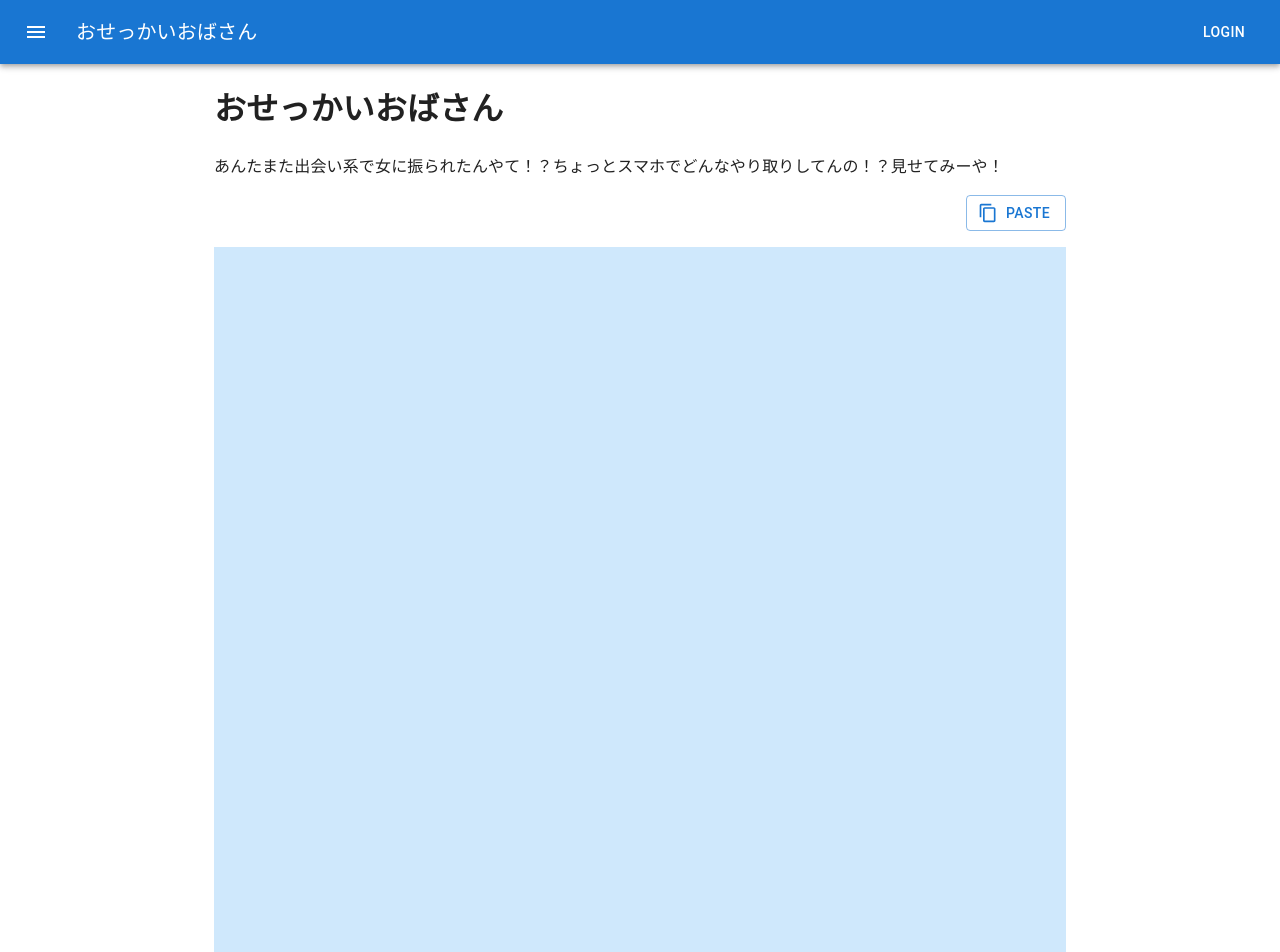
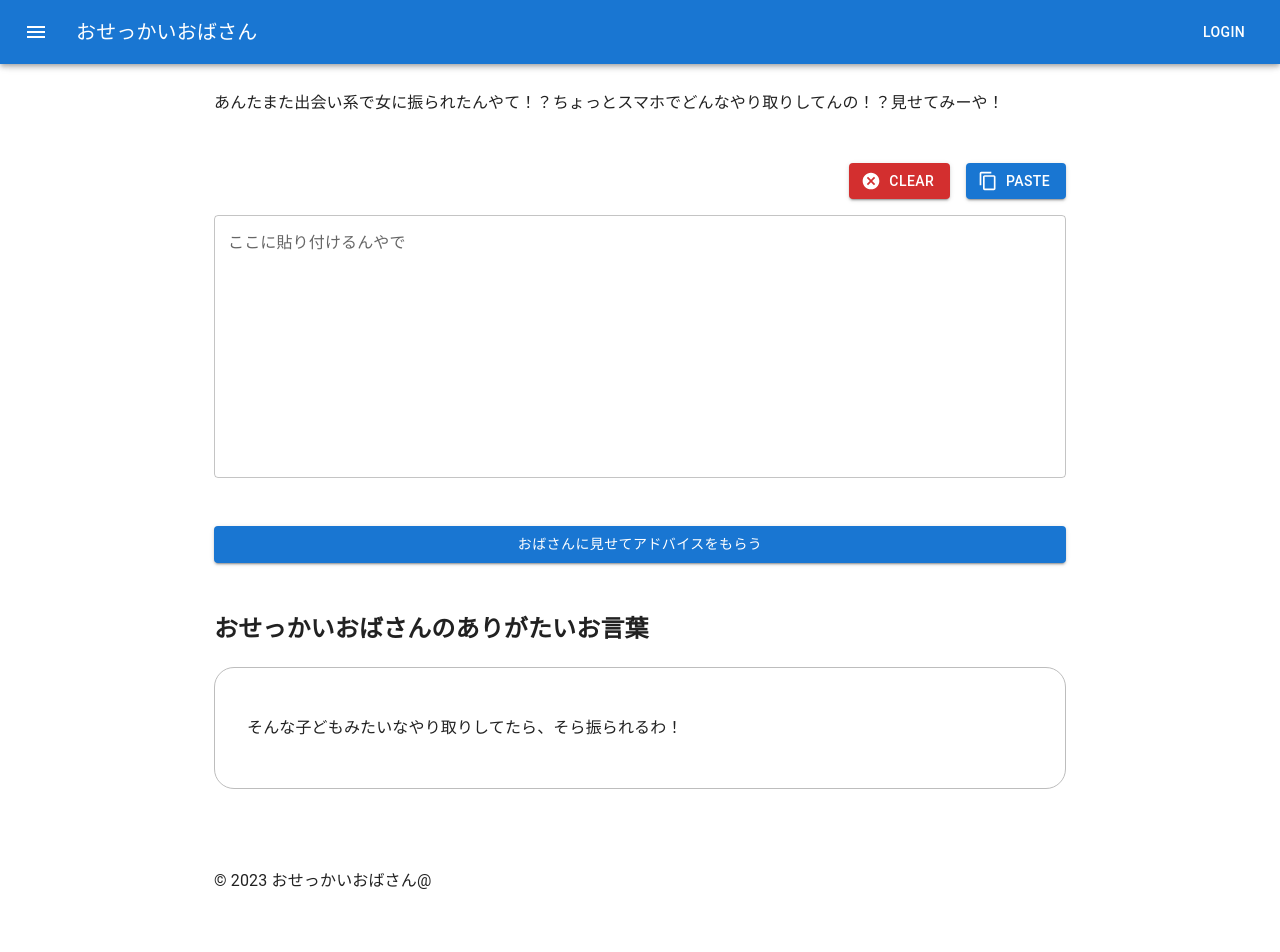
Before and after one commit to YasunariIguchi/nosy-aunty, a React (Create React App) app in the folder frontend/: page / in a window 1280 px wide. Shown: the top 952 px of the page. After the commit the page ends 925 px from the top, so only its background shows below. Built offline with nearby package versions, Linux system fonts and the light colour scheme.

Commit message:
[add] フォームを仮に配置（動作はまだ）

```diff
--- a/frontend/src/App.js
+++ b/frontend/src/App.js
@@ -1,4 +1,5 @@
 import NavBar from "./layouts/NavBar";
+import Footer from "./layouts/Footer";
 import Top from "./pages/Top";
 
 export default function App() {
@@ -6,6 +7,7 @@ export default function App() {
     <>
       <NavBar />
       <Top />
+      <Footer />
     </>
   );
 }
--- /dev/null
+++ b/frontend/src/components/ClearButton.js
@@ -0,0 +1,9 @@
+import { Button } from '@mui/material';
+import { Cancel } from '@mui/icons-material';
+export default function ClearButton() {
+  return (
+    <Button variant="contained" color="error" startIcon={<Cancel />}>
+      Clear
+    </Button>
+  );
+}
--- /dev/null
+++ b/frontend/src/components/ConsultButton.js
@@ -0,0 +1,8 @@
+import { Button } from "@mui/material";
+export default function ConsultButton() {
+  return (
+    <Button fullWidth variant="contained" >
+      おばさんに見せてアドバイスをもらう
+    </Button>
+  );
+}
--- /dev/null
+++ b/frontend/src/components/MainTextFiled.js
@@ -0,0 +1,12 @@
+import { TextField } from '@mui/material';
+export default function MainTextField() {
+  return (
+    <TextField
+      id="outlined-multiline-static"
+      label="ここに貼り付けるんやで"
+      multiline
+      fullWidth
+      rows={10}
+    />
+  );
+}
--- a/frontend/src/components/PasteButton.js
+++ b/frontend/src/components/PasteButton.js
@@ -2,7 +2,7 @@ import { Button } from '@mui/material';
 import { ContentCopy } from '@mui/icons-material';
 export default function PasteButton() {
   return (
-    <Button variant="outlined" startIcon={<ContentCopy />}>
+    <Button variant="contained" startIcon={<ContentCopy />}>
       Paste
     </Button>
   );
--- /dev/null
+++ b/frontend/src/layouts/Footer.js
@@ -0,0 +1,21 @@
+import { Container } from "@mui/material";
+
+export default function Footer() {
+  return (
+    <>
+      <style jsx="true">{`
+        .footer {
+          color: #bdbdbd;
+        }
+        .copyright{
+          padding: 1rem 0;
+        }
+      `}</style>
+      <Container maxWidth="md" className="footer">
+        <div className="copyright">
+          <p>© 2023 おせっかいおばさん@</p>
+        </div>
+      </Container>
+    </>
+  );
+}
--- a/frontend/src/layouts/NavBar.js
+++ b/frontend/src/layouts/NavBar.js
@@ -7,10 +7,15 @@ import IconButton from '@mui/material/IconButton';
 import MenuIcon from '@mui/icons-material/Menu';
 
 export default function NavBar() {
-  const props = { marginBottom: 20 }
   return (
-    <Box sx={{ flexGrow: 1 }}>
-      <AppBar position="static" style={props}>
+    <>
+      <style jsx="true">{`
+        .navbar-wrapper {
+          margin-bottom: 88px;
+        }
+      `}</style>
+      <Box sx={{ flexGrow: 1 }} className="navbar-wrapper">
+        <AppBar position="fixed">
           <Toolbar>
 
             <IconButton
@@ -32,5 +37,6 @@ export default function NavBar() {
           </Toolbar>
         </AppBar>
       </Box>
+    </>
   );
 }
--- a/frontend/src/pages/Top.js
+++ b/frontend/src/pages/Top.js
@@ -1,25 +1,67 @@
 import CssBaseline from '@mui/material/CssBaseline';
-import { Box, Container } from '@mui/system';
+import { Container } from '@mui/system';
 import PasteButton from '../components/PasteButton';
+import MainTextField from '../components/MainTextFiled';
+import ConsultButton from '../components/ConsultButton';
+import ClearButton from '../components/ClearButton';
 
 export default function Top() {
   return (
     <>
-      <style jsx>{`
-        .paste-button {
-          margin-bottom: 1rem;
+      <style jsx="true">{`
+        .pre-text {
+          margin-bottom: 3rem;
+        }
+        .button-area {
           display: flex;
           justify-content: flex-end;
+          gap: 1rem;
+          margin-bottom: 1rem;
+        }
+        .main-text-field {
+          margin-bottom: 3rem;
+        }
+        .consult-button {
+          margin-bottom: 3rem;
+        }
+        .result-wrapper {
+          margin-bottom: 3rem;
+        }
+        .result-text {
+          border: 1px solid #bdbdbd;
+          border-radius: 20px;
+          padding: 2rem;
         }
       `}</style>
       <CssBaseline />
       <Container maxWidth="md">
-        <h1>おせっかいおばさん</h1>
-        <p>あんたまた出会い系で女に振られたんやて！？ちょっとスマホでどんなやり取りしてんの！？見せてみーや！</p>
-        <div className="paste-button">
+        <div className="pre-text">
+          <h1>おせっかいおばさん</h1>
+          <p>あんたまた出会い系で女に振られたんやて！？ちょっとスマホでどんなやり取りしてんの！？見せてみーや！</p>
+        </div>
+
+        <div className="button-area">
+          <ClearButton />
           <PasteButton />
         </div>
-        <Box sx={{ bgcolor: '#cfe8fc', height: '100vh' }} />
+
+        <div className="main-text-field">
+          <MainTextField />
+        </div>
+
+        <div className="consult-button">
+          <ConsultButton />
+        </div>
+
+        <div className="result-wrapper">
+          <h2>おせっかいおばさんのありがたいお言葉</h2>
+          <div className="result-text">
+            <p>
+              そんな子どもみたいなやり取りしてたら、そら振られるわ！
+            </p>
+          </div>
+        </div>
+
       </Container>
     </>
   );
```
Lines whose indentation alone changed are shown as unchanged.
